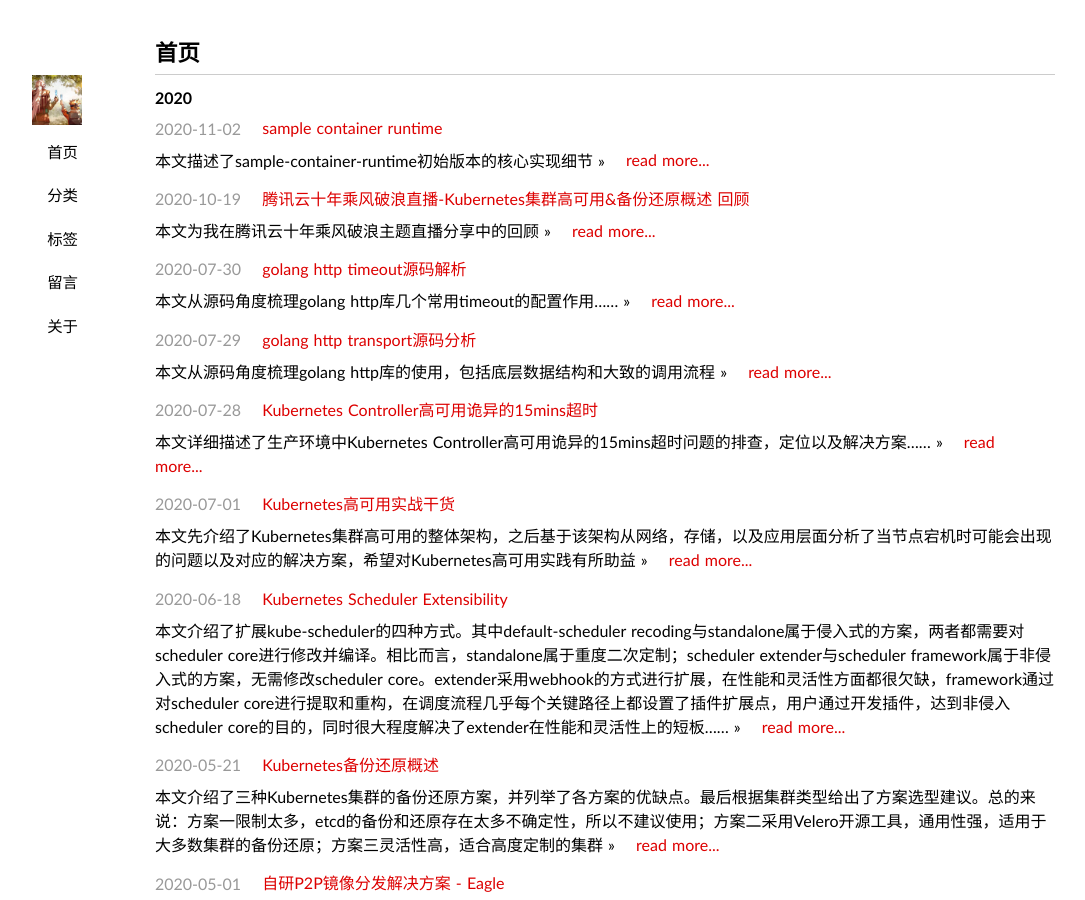
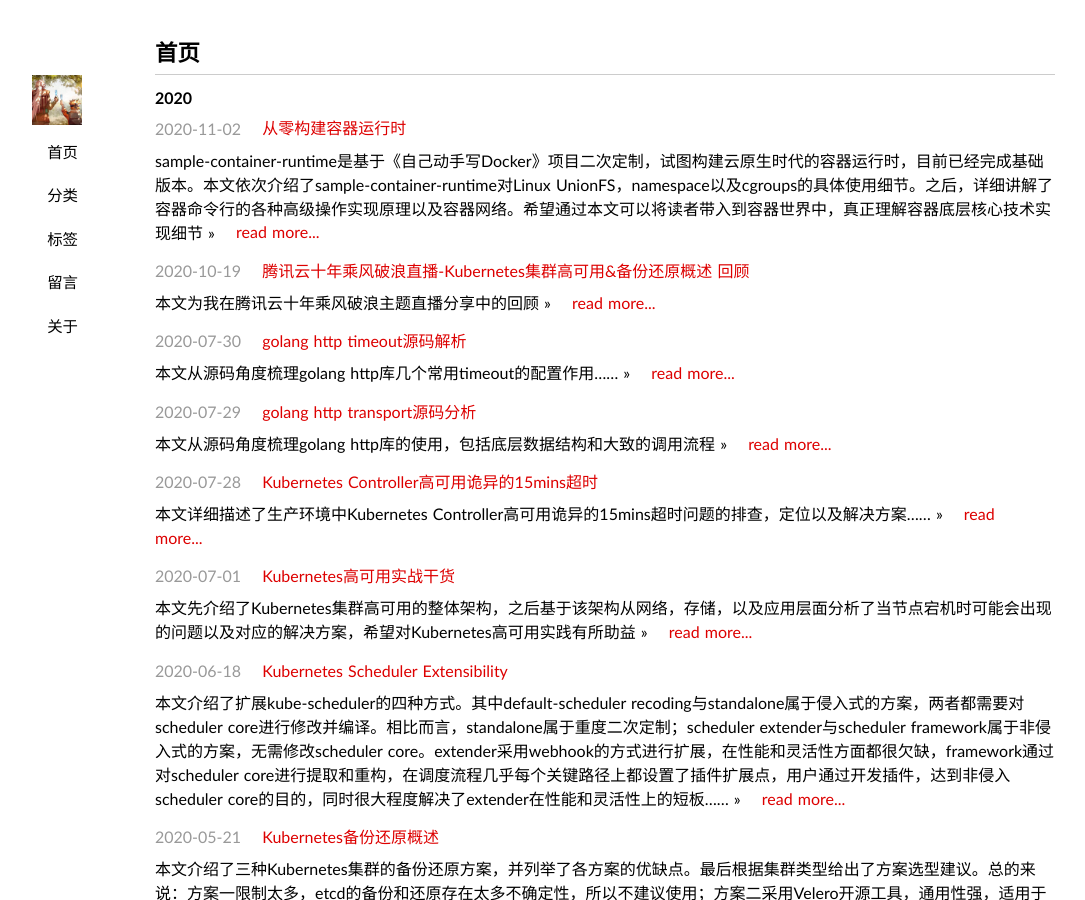
Before and after one commit to duyanghao/duyanghao.github.io, a Jekyll site: the page built from index.html, in a window 1280 px wide and 900 px high. Shown: the whole window, without its empty margins (35-1120 px from the left). Built offline with Jekyll 4.4.1, drawn with Linux system fonts in a browser that asks for light colours; some web fonts are replaced; the list of posts is cut into pages by our own code; comment, search, counter and statistics services are not loaded.

Commit message:
add container network
Signed-off-by: duyanghao <1294057873@qq.com>

```diff
--- a/_posts/2020-11-2-sample-container-runtime.md
+++ b/_posts/2020-11-2-sample-container-runtime.md
@@ -1,10 +1,10 @@
 ---
 layout: post
-title: sample container runtime
+title: 从零构建容器运行时
 date: 2020-11-2 19:10:31
 category: 技术
 tags: Kubernetes Docker runc container-runtime
-excerpt: 本文描述了sample-container-runtime初始版本的核心实现细节
+excerpt: sample-container-runtime是基于《自己动手写Docker》项目二次定制，试图构建云原生时代的容器运行时，目前已经完成基础版本。本文依次介绍了sample-container-runtime对Linux UnionFS，namespace以及cgroups的具体使用细节。之后，详细讲解了容器命令行的各种高级操作实现原理以及容器网络。希望通过本文可以将读者带入到容器世界中，真正理解容器底层核心技术实现细节
 ---
 
 ## 前言
```
